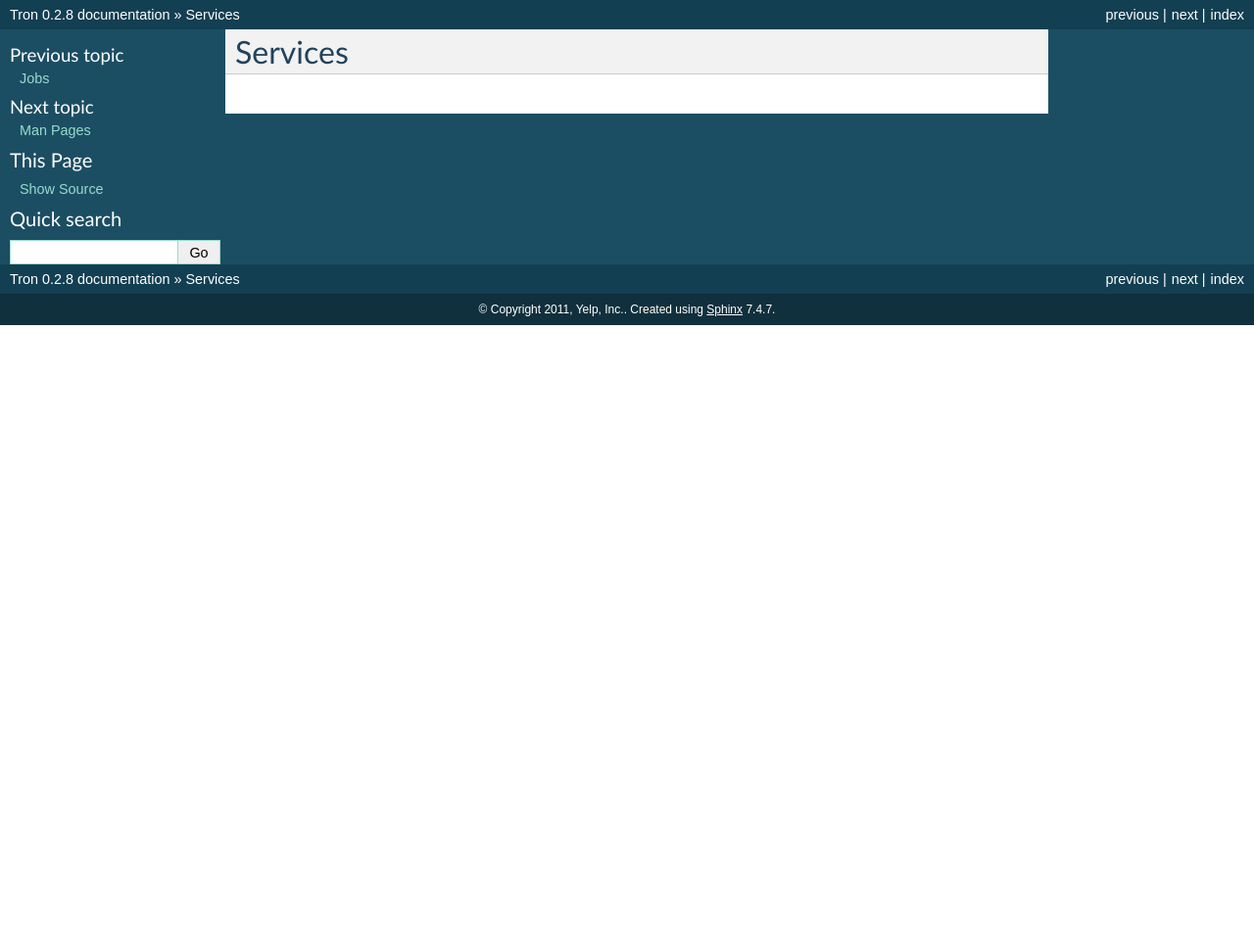
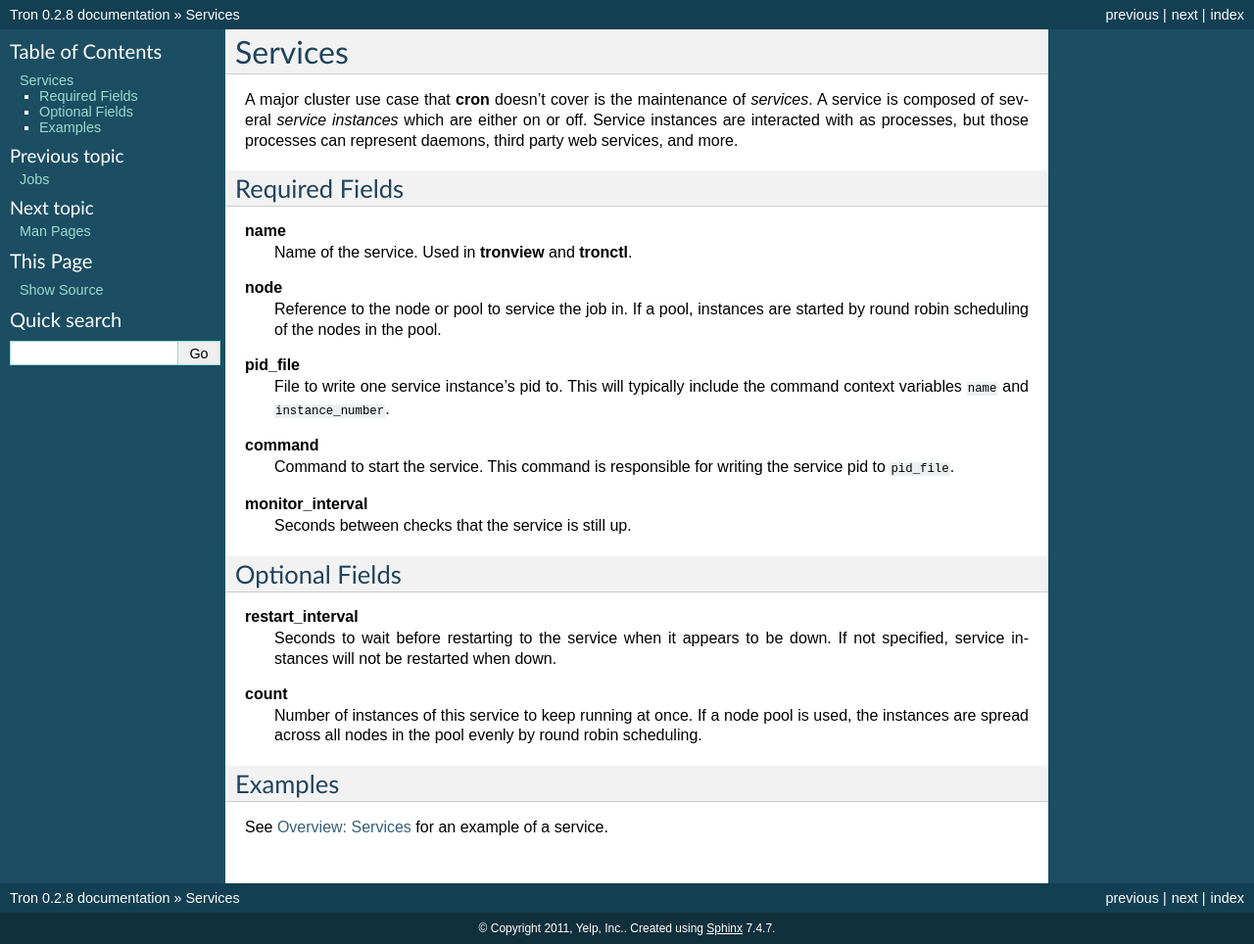
Before and after one commit to Yelp/Tron, a Sphinx documentation site: the page built from docs/services.rst, in a window 1280 px wide. Shown: the whole page at 98% size. Built offline with Sphinx 7.4.7, drawn with Linux system fonts in a browser that asks for light colours; before the commit the page ends 900 px from its top, so only the background shows below that.

Commit message:
Wrote about services

```diff
--- a/docs/overview.rst
+++ b/docs/overview.rst
@@ -113,6 +113,11 @@ Note the ``!NodePool`` tag on the node pool. If you do not include this in your
 pool definition, ``tronfig`` will try to interpret it as a single node and
 reject your configuration.
 
+You may include a node more than once in a node pool if you want it to have
+jobs and services sent to it more often. However, if you use the **all_nodes**
+option for a job, it will run on that node the number of times you put it in
+the pool.
+
 .. _overview_services:
 
 Services
--- a/docs/services.rst
+++ b/docs/services.rst
@@ -1,2 +1,47 @@
 Services
 ========
+
+A major cluster use case that :command:`cron` doesn't cover is the maintenance
+of *services*. A service is composed of several *service instances* which are
+either on or off. Service instances are interacted with as processes, but those
+processes can represent daemons, third party web services, and more.
+
+.. Keep this up to date with man_tronfig.rst
+
+Required Fields
+---------------
+
+**name**
+    Name of the service. Used in :command:`tronview` and :command:`tronctl`.
+
+**node**
+    Reference to the node or pool to service the job in. If a pool, instances
+    are started by round robin scheduling of the nodes in the pool.
+
+**pid_file**
+    File to write one service instance's pid to. This will typically include
+    the command context variables ``name`` and ``instance_number``.
+
+**command**
+    Command to start the service. This command is responsible for writing the
+    service pid to ``pid_file``.
+
+**monitor_interval**
+    Seconds between checks that the service is still up.
+
+Optional Fields
+---------------
+
+**restart_interval**
+    Seconds to wait before restarting to the service when it appears to be
+    down. If not specified, service instances will not be restarted when down.
+
+**count**
+    Number of instances of this service to keep running at once. If a node pool
+    is used, the instances are spread across all nodes in the pool evenly by
+    round robin scheduling.
+
+Examples
+--------
+
+See :ref:`Overview: Services <overview_services>` for an example of a service.
```
Also changed, not shown: docs/jobs.rst (+4 -3 lines), docs/man_tronfig.rst (+5 -2 lines).
